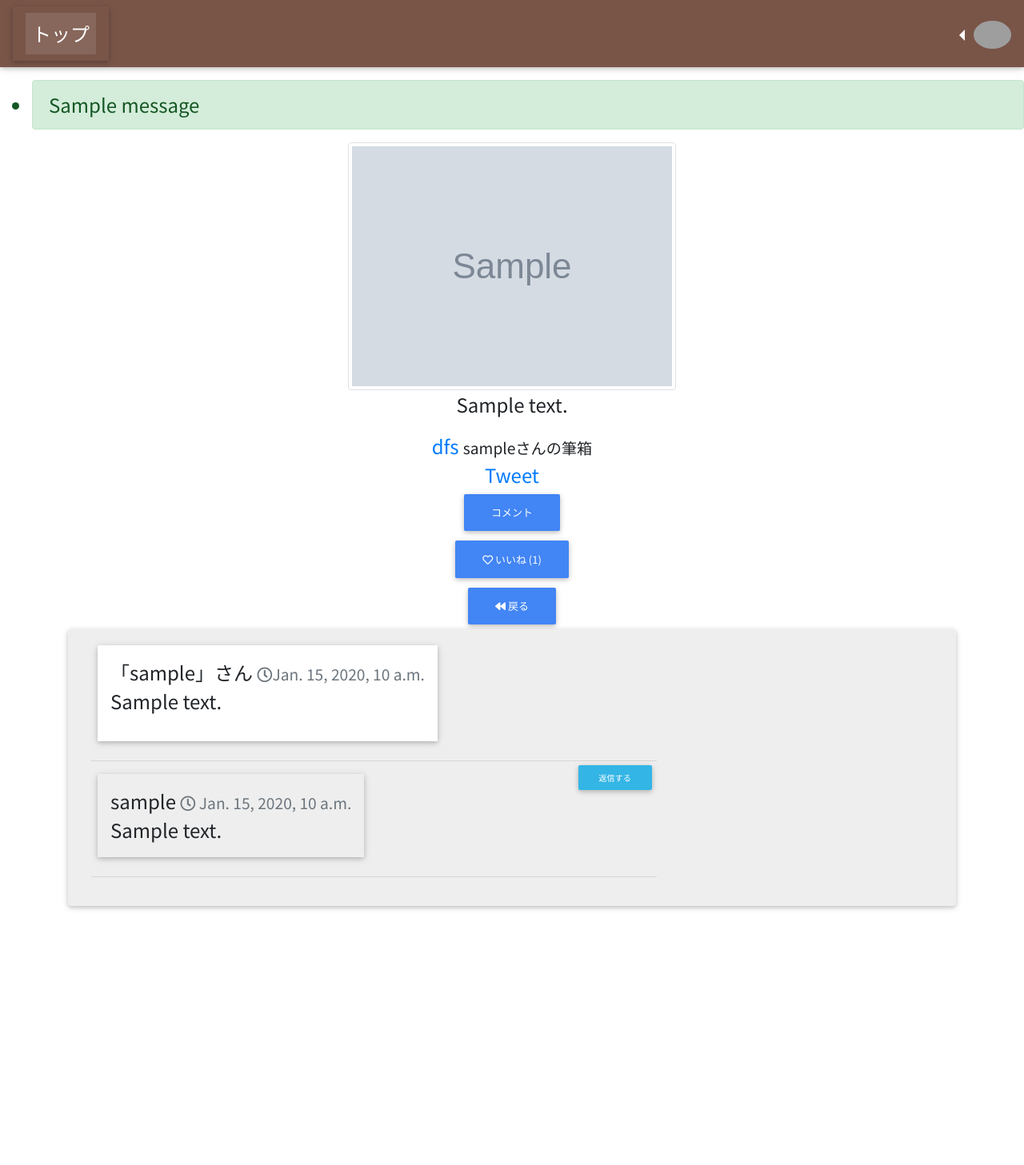
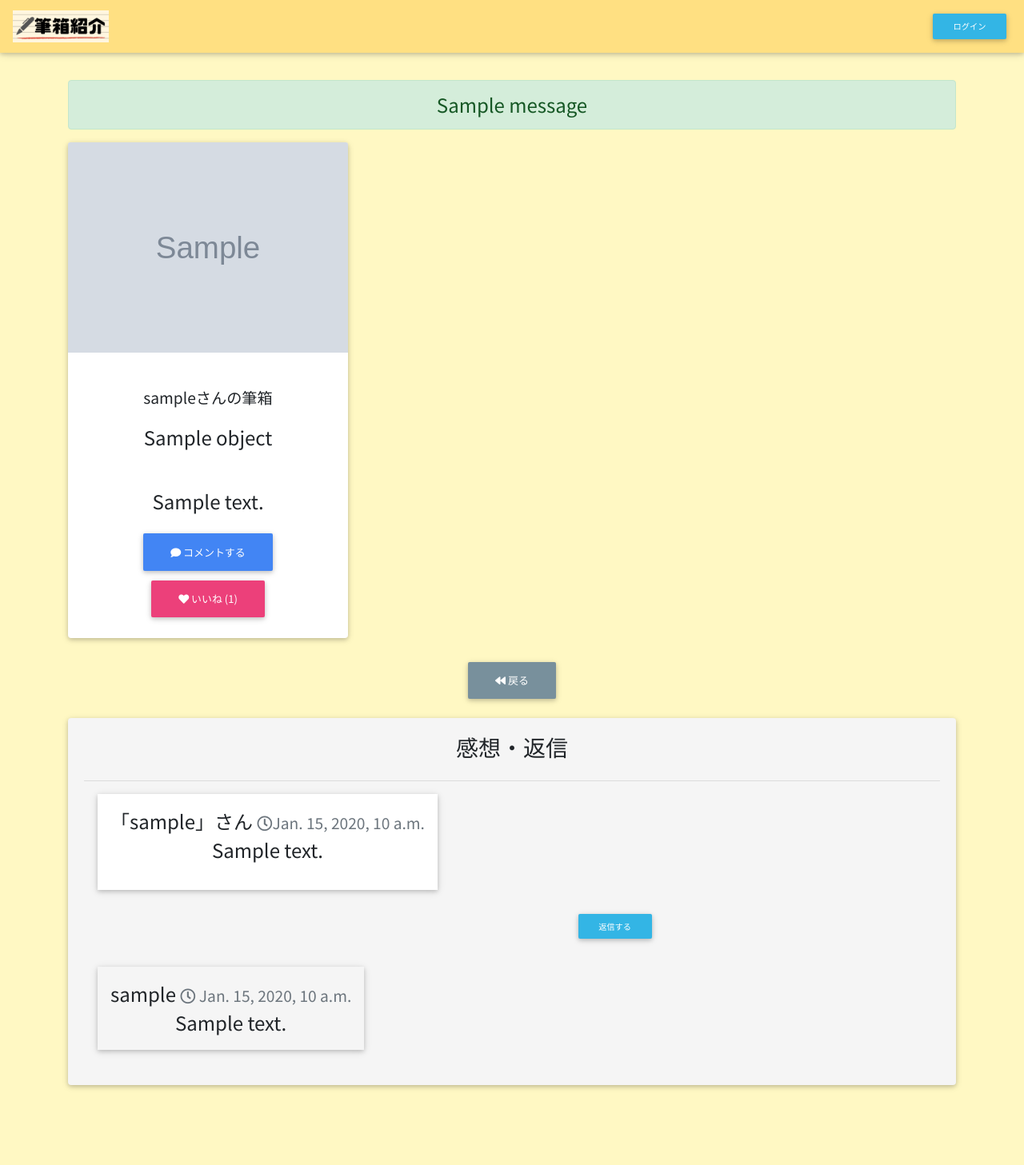
Before and after one commit to cota-eng/pencaseapp-aws-heroku, a Django app: template templates/pencaseapp/detail.html in a window 1280 px wide. Shown: the whole page at 80% size. Before the commit the page ends 1138 px from the top, so only its background shows below. Run offline with Django 3.2, Linux system fonts and the light colour scheme; the template is opened without the code that fills it: most values are stand-ins (such as "Sample title", 1, 10 or a date in 2020); grey boxes marked "Sample" are stand-in pictures; one stand-in notice (Sample message) is shown; some libraries are stand-ins or nearby versions; grey boxes are pictures that could not be loaded.

Commit message:
大まかなデザイン変更完了

```diff
--- a/accounts/models.py
+++ b/accounts/models.py
@@ -56,7 +56,7 @@ class CustomUser(AbstractBaseUser,PermissionsMixin):
     # first_name = models.CharField(_('first name'), max_length=30, blank=True)
     # last_name = models.CharField(_('last name'), max_length=150, blank=True)
     email = models.EmailField('email address', unique=True)
-    nickname = models.CharField('nickname', max_length=50, blank=False, null=False,default="初期ユーザー")
+    nickname = models.CharField('ニックネーム', max_length=10, blank=False, null=False,default="初期ユーザー")
     created_at = models.DateTimeField('created_at', auto_now=True ,auto_now_add=False)
     is_staff = models.BooleanField(
         'staff status',
--- a/accounts/urls.py
+++ b/accounts/urls.py
@@ -2,7 +2,6 @@ from django.urls import path
 from .views import IndexView,ProfileView,ProfileEditView,LoginView,LogoutView,SignupView
 app_name = "accounts"
 urlpatterns = [
-    # path("", IndexView.as_view(), name="home"),
     path("profile/", ProfileView.as_view(), name="profile"),
     path("profile/edit", ProfileEditView.as_view(), name="profile_edit"),
     path("login/", LoginView.as_view(), name="account_login"),
--- a/pencaseapp/models.py
+++ b/pencaseapp/models.py
@@ -8,14 +8,14 @@ from imagekit.processors import ResizeToFill
 
 from ckeditor.fields import RichTextField
 class Article(models.Model):
-    origin_image = models.ImageField(upload_to="media/%Y/%m/%d", height_field=None, width_field=None, max_length=None)
+    origin_image = models.ImageField('サムネイル',upload_to="media/%Y/%m/%d", height_field=None, width_field=None, max_length=None)
     thumbnail = ImageSpecField(source='origin_image',
                             processors=[ResizeToFill(480,270)],
                             format="JPEG",
                             options={'quality': 90}
                             )
-    title = models.CharField(max_length=20)
-    description = RichTextField(blank=True, null=True)
+    title = models.CharField('タイトル',max_length=20)
+    description = RichTextField('説明',blank=True, null=True)
     # description = models.TextField()
     author = models.ForeignKey(settings.AUTH_USER_MODEL, on_delete=models.PROTECT)
     created_at = models.DateTimeField(auto_now=False, auto_now_add=True)
--- a/static/style.css
+++ b/static/style.css
@@ -5,7 +5,6 @@
   margin: 0 auto;
   background-color: #f2d8bf;
 } */
-
 
 body {
   padding-top: 100px;
--- a/templates/403.html
+++ b/templates/403.html
@@ -4,4 +4,5 @@
 {% endblock title %}
 {% block content %}
   <h1>403</h1>
+  <p>このページにアクセスする権限はありません。</p>
 {% endblock content %}
--- a/templates/404.html
+++ b/templates/404.html
@@ -4,4 +4,5 @@
 {% endblock title %}
 {% block content %}
   <h1>404</h1>
+  <p>このページには何も存在しません。</p>
 {% endblock content %}
--- a/templates/500.html
+++ b/templates/500.html
@@ -4,4 +4,6 @@
 {% endblock title %}
 {% block content %}
   <h1>500</h1>
+  <p>内部でのエラーです。  </p>
+  <p>お手数ですが公式Twitterに連絡いただけると幸いです。 </p>
 {% endblock content %}
--- a/templates/account/email/base_message.txt
+++ b/templates/account/email/base_message.txt
@@ -1,7 +1,7 @@
-{% load i18n %}{% autoescape off %}{% blocktrans with site_name=current_site.name %}こんにちは {{ site_name }}　です。{% endblocktrans %}
+{% load i18n %}{% autoescape off %}{% blocktrans with site_name=current_site.name %}こんにちは！{% endblocktrans %}
 
 {% block content %}{% endblock %}
 
-{% blocktrans with site_name=current_site.name site_domain=current_site.domain %}このサイトをお使いいただき、ありがとうございます。 {{ site_name }}!
-{{ site_domain }}{% endblocktrans %}
+{% blocktrans with site_name=current_site.name site_domain=current_site.domain %}このサイトをお使いいただき、本当にありがとうございます。
+{% endblocktrans %}
 {% endautoescape %}
--- a/templates/account/email/email_confirmation_message.txt
+++ b/templates/account/email/email_confirmation_message.txt
@@ -2,6 +2,6 @@
 {% load account %}
 {% load i18n %}
 
-{% block content %}{% autoescape off %}{% user_display user as user_display %}{% blocktrans with site_name=current_site.name site_domain=current_site.domain %}このメールは、 {{ user_display }} というメールアドレスで {{ site_domain }}　に登録するための確認メールです。
+{% block content %}{% autoescape off %}{% user_display user as user_display %}{% blocktrans with site_name=current_site.name site_domain=current_site.domain %}このメールは、 {{ user_display }} というメールアドレスで、サイトに登録するための確認メールです。
 
 間違いがなければ、次のURLから確認ボタンを押してください。 {{ activate_url }}{% endblocktrans %}{% endautoescape %}{% endblock %}
--- a/templates/account/email/password_reset_key_message.txt
+++ b/templates/account/email/password_reset_key_message.txt
@@ -2,6 +2,6 @@
 {% load i18n %}
 
 {% block content %}{% autoescape off %}{% blocktrans %}あなたのアカウントのパスワードを変更するためのメールです。
-もし、見に覚えがないようでしたら、無視してください。{% endblocktrans %}
+もし、見に覚えがないようでしたら、無視していただけると幸いです。{% endblocktrans %}
 
 {{ password_reset_url }}{% endautoescape %}{% endblock %}
--- a/templates/base.html
+++ b/templates/base.html
@@ -21,56 +21,36 @@
     <link rel="preconnect" href="https://fonts.gstatic.com" />
     <link href="https://fonts.googleapis.com/css2?family=Noto+Sans+JP&display=swap" rel="stylesheet" />
     <link rel="stylesheet" type="text/css" href="{% static 'style.css' %}" />
-    {% block extra_css %}
-    {% endblock extra_css %}
+    {% block extra_css %} {% endblock extra_css %}
 </head>
 
-<body>
+<body class="rgba-yellow-light">
     <div class="fixed-top">
-        <nav class="navbar navbar-expand-sm navbar-dark brown">
-            <div class="navbar mr-auto " id="navbarSupportedContent">
-                <ul class="navbar-nav mr-auto">
-                    <li class="nav-item active">
-                        <a class="nav-link" href="{% url 'pencaseapp:home' %}">トップ</a>
-                    </li>
-
-                    </li>
-                </ul>
-            </div>
-            <div class="navbar-nav " id="navbarSupportedContent">
-                <ul class="navbar-nav  nav-flex-icons nav-item dropdown dropleft">
-                    <li class="nav-item avatar">
-                        <a class="nav-link p-0 nav-link dropdown-toggle" id="navbarDropdown" role="button"
-                            data-toggle="dropdown" aria-haspopup="true" aria-expanded="false" href="#">
-                            <img src="https://mdbootstrap.com/img/Photos/Avatars/avatar-5.jpg"
-                                class="rounded-circle z-depth-0" alt="avatar image" height="35" />
-                        </a>
-                        <div class="dropdown-menu" aria-labelledby="navbarDropdown">
-                            <a class="dropdown-item" href="{% url 'accounts:profile_edit' %}">プロフィール</a>
-                            <a class="dropdown-item" href="{% url 'account_logout' %}">ログアウト</a>
-                            <a class="dropdown-item" href="{% url 'account_login' %}">ログイン</a>
-                            <div class="dropdown-divider"></div>
-
-                        </div>
-                    </li>
-                </ul>
-
-            </div>
+        <nav class="navbar navbar-expand-sm navbar-dark  amber lighten-3 justify-content-between">
+            <a class="navbar-brand" href="{% url 'pencaseapp:home' %}">
+                <img src="{% static 'toplogo.png' %}" height="40" alt="ロゴ" />
+            </a>
+            <a class="btn btn-info btn-sm" id="" role="button" data-toggle=""
+                aria-haspopup="true" aria-expanded="false" href="{% url 'accounts:account_login' %}">
+                ログイン
+            </a>
+                {% comment %} <a class="dropdown-item" href="{% url 'accounts:profile_edit' %}">プロフィール</a> {% endcomment %}
 
         </nav>
     </div>
+    <div class="container">
+        <div class="text-center">
+            {% if messages %}
+                {% for message in messages %}
+                <p class="alert{% if message.tags %} alert-{{ message.tags }}{% endif %}" role="alert">
+                    {{ message|safe }}
+                </p>
+                {% endfor %}
+            {% endif %}
+        </div>
+    </div>
 
-    {% if messages %}
-    <ul class="messages_ul">
-        {% for message in messages %}
-        <li class="alert{% if message.tags %} alert-{{ message.tags }}{% endif %}" role="alert">{{ message|safe }}</li>
-        {% endfor %}
-    </ul>
-    {% endif %}
-
-    <div class="container">
-        {% block content %} {% endblock %}
-    </div>
+    <div class="container">{% block content %} {% endblock %}</div>
     {% block extra_body %} {% endblock %}
     {% block extra_js %}{% endblock extra_js %}
     <!-- JQuery -->
--- a/templates/pencaseapp/detail.html
+++ b/templates/pencaseapp/detail.html
@@ -1,43 +1,66 @@
 {% extends "base.html" %} {% load static %} {% block content %}
-<div class="container">
 <div class="text-center">
-        <img src="{{ object.thumbnail.url }}" class="img-thumbnail" />
+
+    <div class="row">
+
+        <!--Grid column-->
+        <div class="col-lg-4 col-md-12 mb-4">
+            <!--Card-->
+            <div class="card ">
+                <!--Card image-->
+                <div class="view overlay">
+                    <img src="{{ object.thumbnail.url }}" class="card-img-top" alt="">
+                    <br>
+                    <a href="https://{{object.author.nickname}}"></a>
+                    <small>{{object.author.nickname}}さんの筆箱</small><br />
+                </div>
+
+                <!--Card content-->
+                <div class="card-body">
+                    {% if request.user == object.author %}
+                    <a href="https://twitter.com/share?ref_src=twsrc%5Etfw" class="twitter-share-button"
+                        data-size="large" data-text="筆箱紹介を投稿しました。" data-hashtags="筆箱紹介" data-lang="ja"
+                        data-show-count="false">Tweet</a>
+                    <script async src="https://platform.twitter.com/widgets.js" charset="utf-8"></script>
+                    {% else %}
+
+                    {% endif %}
+                    {% if request.user == object.author %}
+                    <a class="btn btn-danger" href="{% url 'pencaseapp:article_delete' object.pk %}"><i
+                            class="fas fa-trash"></i>
+                        削除する</a>
+                    {% endif %} {% if request.user == object.author %}
+                    <a class="btn btn-light" href="{% url 'pencaseapp:article_update' object.pk %}"><i
+                            class="fas fa-pen"></i>
+                        編集</a>
+                    {% endif %}
+                    <!--Title-->
+                    <h4 class="card-title">{{object.title}}</h4>
+                    <!--Text-->
                     <br>
                     <p>{{object.description|safe}}</p>
-        <a href="https://{{object.author.nickname}}">dfs</a>
-        <small>{{object.author.nickname}}さんの筆箱</small><br />
-        {% if request.user == object.author %}
-        <a class="btn btn-danger" href="{% url 'pencaseapp:article_delete' object.pk %}"><i class="fas fa-trash"></i>
-            削除する</a>
-        {% endif %} {% if request.user == object.author %}
-        <a class="btn btn-light" href="{% url 'pencaseapp:article_update' object.pk %}"><i class="fas fa-pen"></i>
-            編集</a>
-        {% endif %}
-        <div class="container">
-            <a href="https://twitter.com/share?ref_src=twsrc%5Etfw" class="twitter-share-button" data-size="large"
-                data-text="筆箱紹介を投稿しました。" data-hashtags="筆箱紹介" data-lang="ja" data-show-count="false">Tweet</a>
-            <script async src="https://platform.twitter.com/widgets.js" charset="utf-8"></script>
-        </div>
-
-        <a class="btn btn-primary" href="{% url 'pencaseapp:pencase_comment' object.pk %}">コメント</a>
+                    <a class="btn btn-primary" href="{% url 'pencaseapp:pencase_comment' object.pk %}"><i
+                            class="fas fa-comment"></i> コメントする</a>
 
                     <form action="{% url 'pencaseapp:article_likes' object.pk %}" method="POST">
                         {% csrf_token %}
-            <button class="btn btn-primary" type="submit">
-                <i class="far fa-heart"></i> いいね ({{total_likes}})
+                        <button class="btn btn-pink" type="submit">
+                            <i class="far fas fa-heart"></i> いいね ({{total_likes}})
                         </button>
                     </form>
-        <a class="btn btn-primary" href="{% url 'pencaseapp:home'%}"><i class="fas fa-backward"></i>  戻る</a>
+
                 </div>
             </div>
-
-<div class="card grey lighten-3 chat-room">
+            <!--/.Card-->
+        </div>
+        <!--Grid column-->
+    </div>
+    <a class="btn btn-blue-grey mb-4" href="{% url 'pencaseapp:home'%}"><i class="fas fa-backward"></i> 戻る</a>
+    <div class="card grey lighten-4 chat-room">
         <div class="card-body">
+            <h3 class="mb-4">感想・返信</h3>
             {% for comment in object.comments.all %}
-        {% if comment.exists %}
-        <h2>感想・返信</h2>
-        {% endif %}
-
+            <hr>
             <div class="row px-2">
                 <!-- Grid column -->
                 <div class="col-md-6 col-xl-8 pl-md-3 px-lg-auto px-0">
@@ -54,11 +77,12 @@
                                 </div>
                             </li>
                             <div>
-                            <a class="btn btn-info btn-rounded btn-sm waves-effect waves-light float-right"
+                                <a class="btn btn-info btn-sm waves-effect waves-light float-right"
                                     href="{% url 'pencaseapp:pencase_reply' comment.pk  %}">返信する</a>
                                 </a>
                             </div>
-                        <hr />
+                                <br><br>
+
                             {% for reply in comment.replies.all %}
                             <li class=" mr-2 offset-ml-lg-3 ml-0 "></li>
                             <li class="d-flex justify-content-between mb-4">
@@ -71,7 +95,6 @@
                                     <p class="mb-0">{{reply.text}}</p>
                                 </div>
                             </li>
-                        <hr class="w-100" />
                             {% endfor %}
                         </ul>
                     </div>
```
Also changed, not shown: config/settings.py (+13 -15 lines), pencaseapp/forms.py (+8 -1 lines), pencaseapp/views.py (+3 -6 lines), templates/pencaseapp/index.html (+9 -7 lines), accounts/migrations/0003_auto_20201212_1213.py (added), static/toplogo.png (added). Lines whose indentation alone changed are shown as unchanged.
